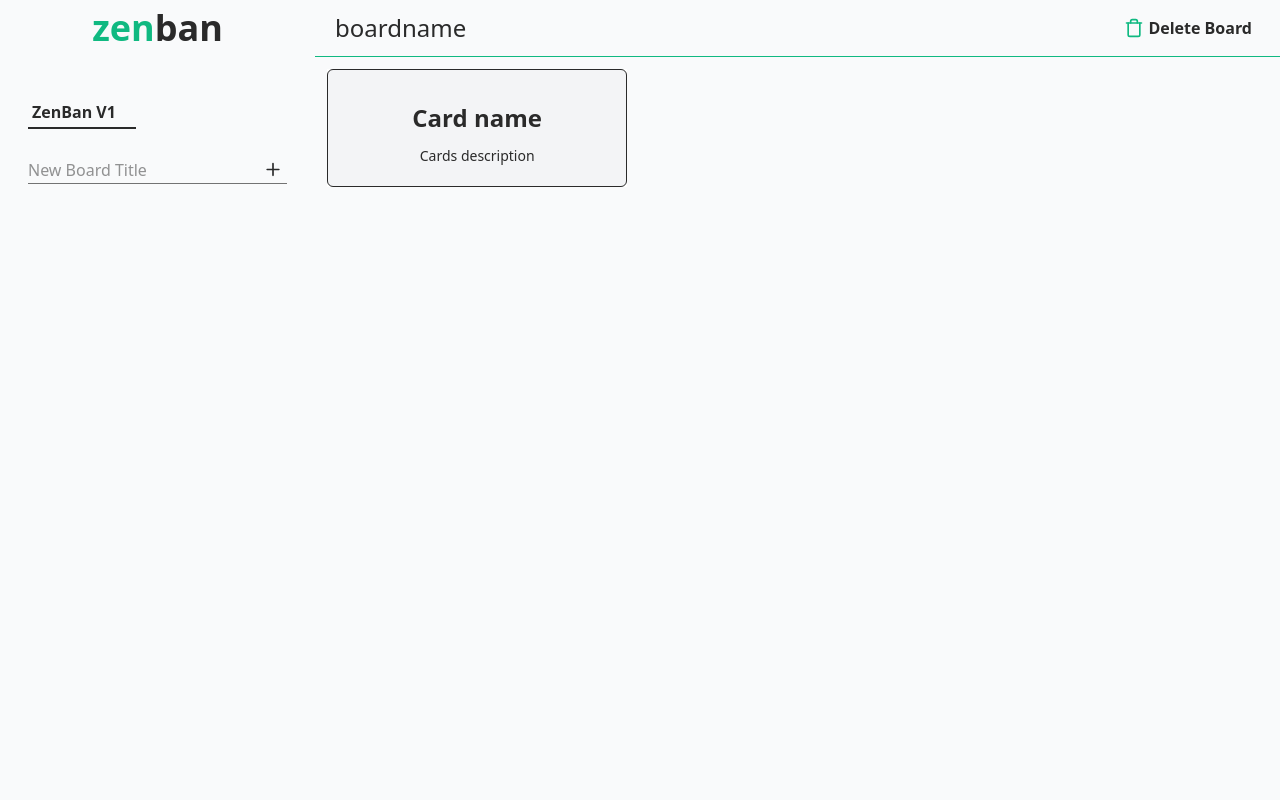
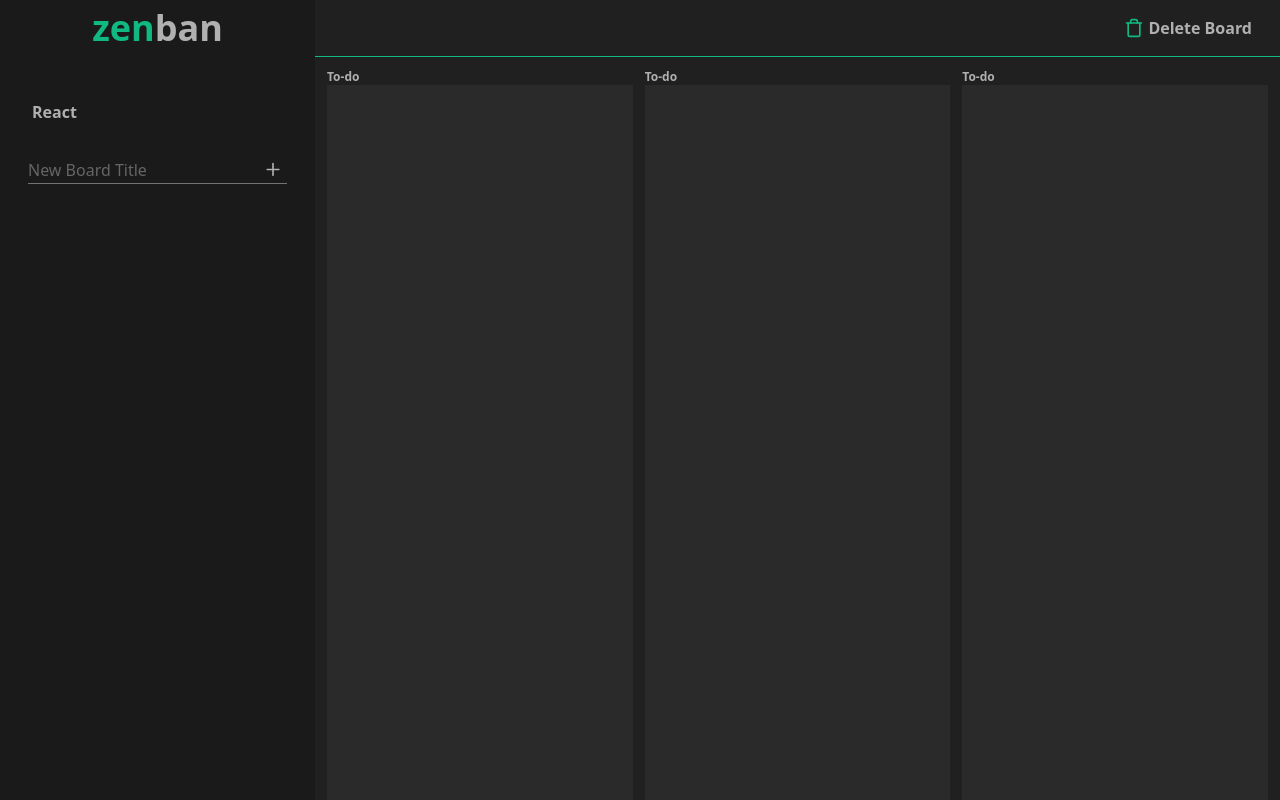
Before and after one commit to joshir16/Zenban, a React (Vite) app: page /boards/13b56b64-14df-4efa-8edf-567d80291c27 in a window 1280 px wide. Built offline with nearby package versions, Linux system fonts and the light colour scheme.

Commit message:
deleteReducer added and ui color updates

```diff
--- a/src/components/BoardCard.tsx
+++ b/src/components/BoardCard.tsx
@@ -5,7 +5,7 @@ export default function BoardCard({ board }) {
   return (
     <Link
       to={`/boards/${board.id}`}
-      className="flex flex-col w-full border p-5 bg-board rounded-md text-text"
+      className="flex flex-col w-full p-5 bg-card rounded-xl bg-cards text-text hover:bg-accent hover:text-neutral-900 transition-all duration-300"
     >
       <div className="flex flex-col flex-1 justify-center items-center p-3">
         <Layout className="size-8" />
--- /dev/null
+++ b/src/components/Columns.tsx
@@ -0,0 +1,9 @@
+export default function Columns() {
+  return (
+    <div className="h-full flex flex-col flex-wrap min-h-1/2 ">
+      <h5 className="text-xs font-semibold p-.75">To-do</h5>
+
+      <div className="grow bg-columns"></div>
+    </div>
+  );
+}
--- a/src/components/Header.tsx
+++ b/src/components/Header.tsx
@@ -1,17 +1,33 @@
 import { Plus, Trash } from "lucide-react";
+import { useDispatch } from "react-redux";
+import { useNavigate, useParams } from "react-router-dom";
+import { deleteBoard } from "../store/slice/boardSlice";
 
 export function Header() {
+  const dispatch = useDispatch();
+  const board = useParams();
+  const navigate = useNavigate();
+  console.log(board.boardId);
+
+  function handleDelete() {
+    dispatch(deleteBoard(board.boardId));
+    navigate("/");
+  }
+
   return (
-    <header className="w-full flex justify-between items-center py-3 px-5 border-b border-primary">
-      <h2 className="text-lg md:text-2xl  font-medium">boardname</h2>
+    <header className="w-full flex justify-between items-center py-3 px-5 border-b bg-board border-accent">
+      <h2 className="text-lg md:text-2xl  font-medium"></h2>
 
       <div className="flex gap-4">
-        {/* <button className="group 500px:text-xs sm:text-base flex gap-1 font-semibold justify-between items-center py-1 px-2 hover:bg-primary hover:text-neutral-200">
-          <Plus className="size-5 font-bold text-primary group-hover:text-neutral-200" />
+        {/* <button className="group 500px:text-xs sm:text-base flex gap-1 font-semibold justify-between items-center py-1 px-2 hover:bg-accent hover:text-neutral-200">
+          <Plus className="size-5 font-bold text-accent group-hover:text-neutral-200" />
           Create Card
         </button> */}
-        <button className="group 500px:text-xs sm:text-base flex gap-1 font-semibold justify-between items-center py-1 px-2 hover:bg-primary hover:text-neutral-200">
-          <Trash className="size-5 font-bold text-primary group-hover:text-neutral-200" />
+        <button
+          className="group 500px:text-xs sm:text-base flex gap-1 font-semibold justify-between items-center py-1 px-2 hover:bg-accent hover:text-neutral-200 rounded-lg"
+          onClick={handleDelete}
+        >
+          <Trash className="size-5 font-bold text-accent group-hover:text-neutral-200" />
           Delete Board
         </button>
       </div>
--- a/src/components/PageNav.tsx
+++ b/src/components/PageNav.tsx
@@ -14,7 +14,7 @@ export default function PageNav() {
     <nav className="flex flex-col gap-3 overflow-y-auto min-w-1/2 sm:min-w-35 md:min-w-60 p-2">
       <Link to="/">
         <h1 className="text-lg sm:text-2xl md:text-4xl lowercase font-black text-center mb-5">
-          <span className="text-primary">Zen</span>
+          <span className="text-accent">Zen</span>
           ban
         </h1>
       </Link>
@@ -26,7 +26,7 @@ export default function PageNav() {
               <li key={item.id} className="w-full">
                 <NavLink
                   to={`/boards/${item.id}`}
-                  className={`p-1 pr-2 text-sm sm:text-md md:text-base sm:pr-5 border-b-2 w-full hover:text-primary font-bold hover:border-b-primary transition-colors`}
+                  className={`p-1 pr-2 text-sm sm:text-md md:text-base sm:pr-5 w-full hover:text-accent font-bold transition-all duration-200`}
                 >
                   {item.name}
                 </NavLink>
--- a/src/index.css
+++ b/src/index.css
@@ -1,12 +1,16 @@
 @import "tailwindcss";
 
 @theme {
-  --color-background: #f9fafb;
-  --color-board: #f3f4f6;
-  --color-columns: #ffffff;
-  --color-cards: #374151;
-  --color-text: #2a2a2a;
-  --color-primary: #10b981;
+  --color-background: #1a1a1a;
+  --color-board: #202020;
+
+  --color-columns: #2a2a2a;
+  --color-cards: #2f2f2f;
+
+  --color-text: #b0b0b0;
+
+  --color-accent: #10b981;
+  --color-darkgreen: #002211;
 
   --breakpoint-500px: 500px;
   --breakpoint-200px: 200px;
@@ -21,3 +25,8 @@
     @apply cursor-pointer;
   }
 }
+
+.active {
+  color: var(--color-accent);
+  border-bottom: 1px solid var(--color-accent);
+}
--- a/src/pages/BoardDetails.tsx
+++ b/src/pages/BoardDetails.tsx
@@ -1,14 +1,15 @@
 import Card from "../components/Card";
+import Columns from "../components/Columns";
 import { Header } from "../components/Header";
 
 export default function BoardDetails() {
   return (
     <>
       <Header />
-      <section className="p-5 sm:p-3 grid grid-cols-3 gap-5">
-        <div className="col bg-columns flex gap-2">
-          <Card />
-        </div>
+      <section className="p-5 sm:p-3 grid grid-cols-3 gap-3 row-auto h-full bg-board overflow-auto">
+        <Columns />
+        <Columns />
+        <Columns />
       </section>
     </>
   );
--- a/src/pages/BoardList.tsx
+++ b/src/pages/BoardList.tsx
@@ -13,7 +13,7 @@ export default function BoardList() {
           <>
             <div className="grid sm:grid-cols-1 md:grid-cols-2 lg:grid-cols-4 gap-4 ">
               {boardsItem.map((board) => (
-                <BoardCard board={board} />
+                <BoardCard board={board} key={board.id} />
               ))}
             </div>
           </>
--- a/src/pages/Welcome.tsx
+++ b/src/pages/Welcome.tsx
@@ -2,7 +2,7 @@ export default function Welcome() {
   return (
     <div className="flex w-full h-full justify-center items-center flex-col">
       <h1 className="text-lg sm:text-2xl md:text-4xl  font-black text-center mb-2">
-        Welcome to <span className="text-primary-500">Zen</span>
+        Welcome to <span className="text-accent">zen</span>
         ban
       </h1>
       <p className="text-stone-500">Please create a new board</p>
--- a/src/store/slice/boardSlice.tsx
+++ b/src/store/slice/boardSlice.tsx
@@ -3,7 +3,7 @@ import { createSlice } from "@reduxjs/toolkit";
 const initialData = [
   {
     id: "board-1",
-    name: "ZenBan V1",
+    name: "React",
 
     // 1. COLUMNS (The Containers)
     columns: [
@@ -43,8 +43,12 @@ const boardSlice = createSlice({
     createBoard(state, action) {
       state.push(action.payload);
     },
+
+    deleteBoard(state, action) {
+      return state.filter((board) => board.id !== action.payload);
+    },
   },
 });
 
-export const { createBoard } = boardSlice.actions;
+export const { createBoard, deleteBoard } = boardSlice.actions;
 export default boardSlice.reducer;
```
